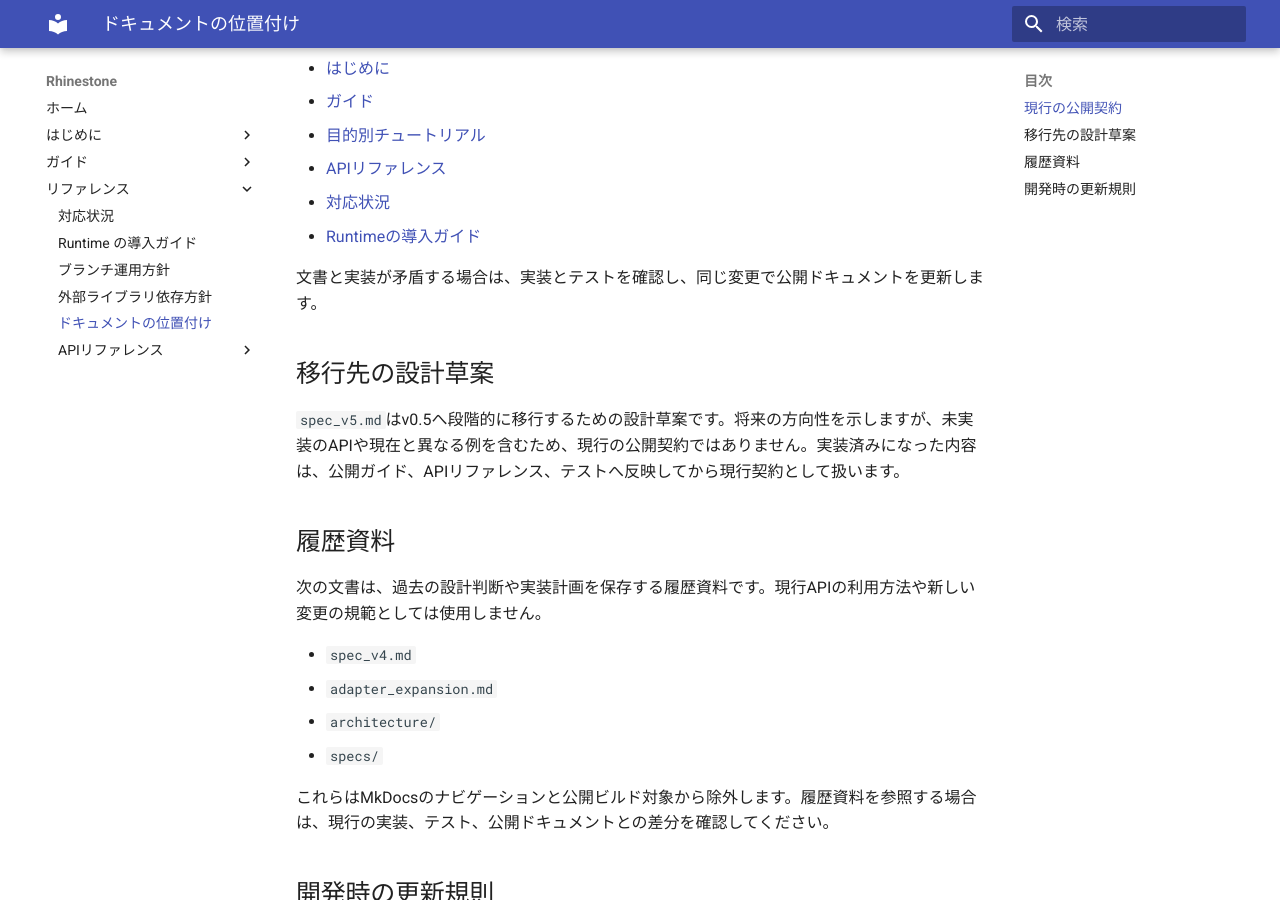
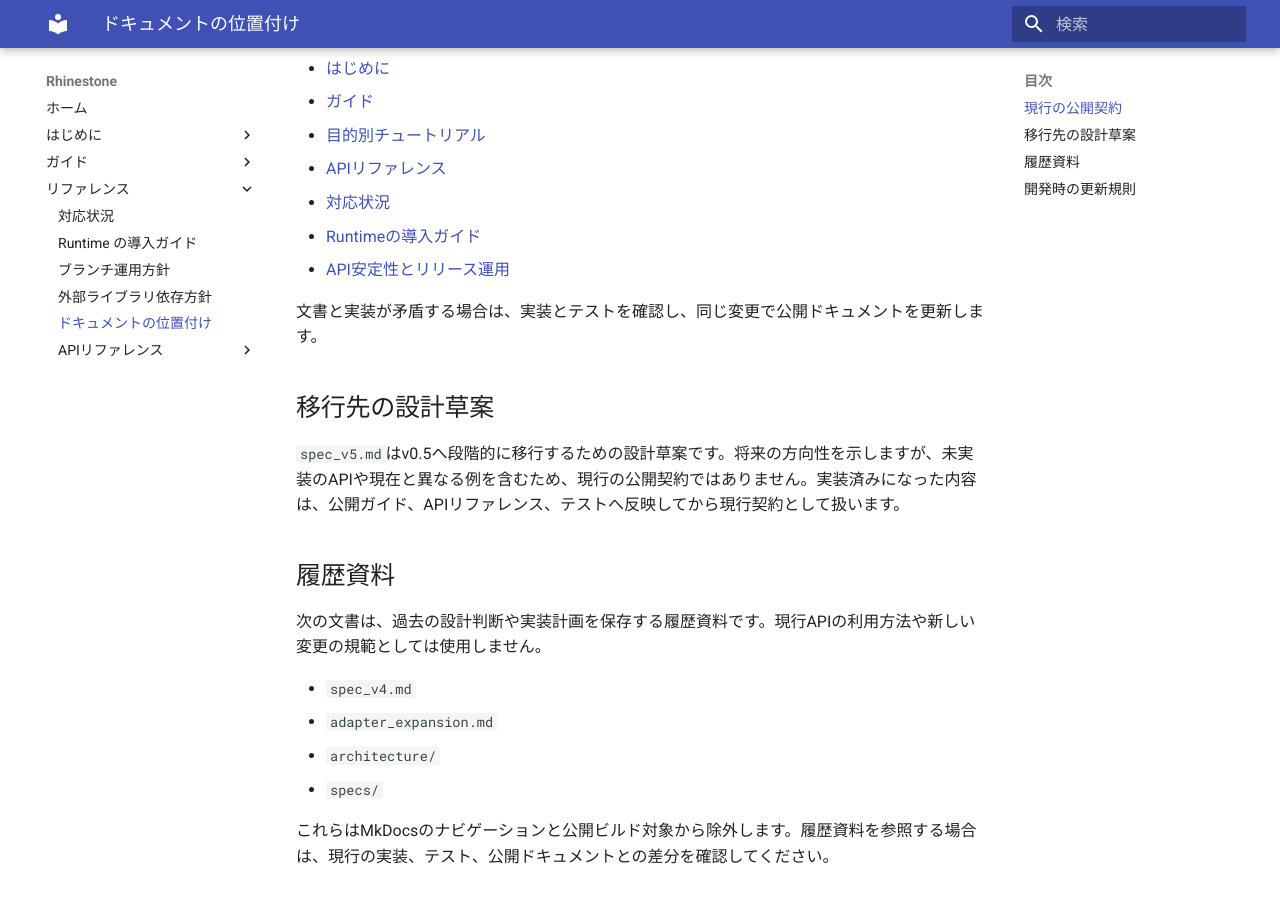
Before and after one commit to u-kitazawa/rhinestone, an MkDocs documentation site: the page built from docs/documentation-status.md, in a window 1280 px wide and 900 px high, scrolled down 359 px. Built offline with MkDocs 1.6.1 and Material for MkDocs 9.7.7, drawn with Linux system fonts in a browser that asks for light colours.

Commit message:
docs: define API stability and release policy

```diff
--- a/docs/documentation-status.md
+++ b/docs/documentation-status.md
@@ -12,6 +12,7 @@ Rhinestoneはv0.5の設計へ段階的に移行しています。設計草案と
 - [APIリファレンス](api.md)
 - [対応状況](compatibility.md)
 - [Runtimeの導入ガイド](runtimes.md)
+- [API安定性とリリース運用](release-policy.md)
 
 文書と実装が矛盾する場合は、実装とテストを確認し、同じ変更で公開ドキュメントを更新します。
 
```
